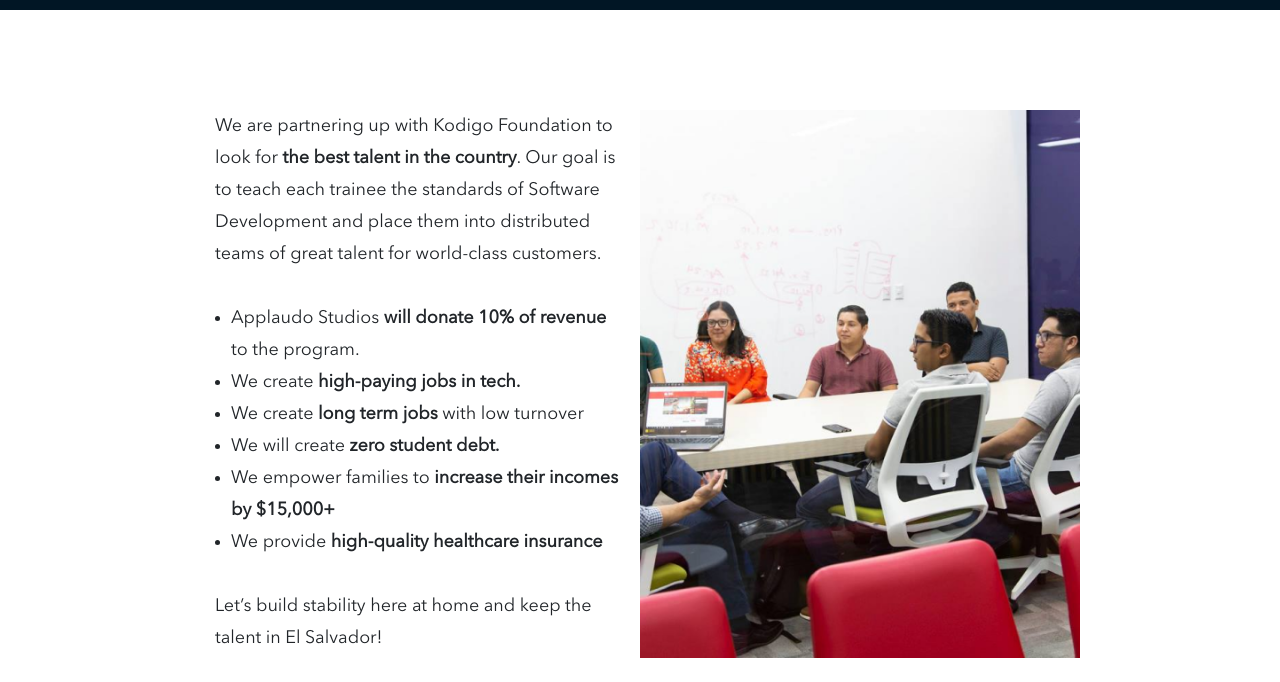
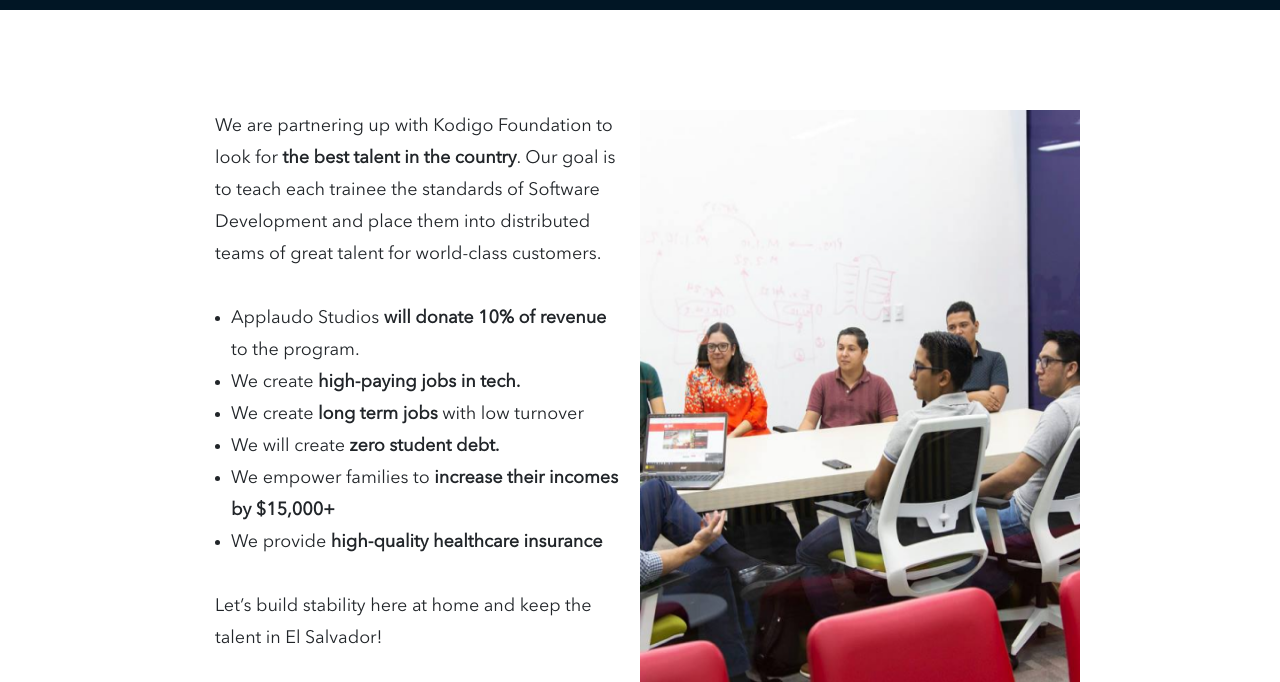
Before and after one commit to nicokurogane/applaudo-academy, a website: page index.html in a window 1280 px wide. Shown: the part 750-1432 px from the top of the page. Drawn offline with nearby package versions, Linux system fonts and the light colour scheme.

Commit message:
fixed trainee image

```diff
--- a/assets/scss/index.scss
+++ b/assets/scss/index.scss
@@ -133,10 +133,11 @@
     }
 
     .col-img-container {
-      padding: 0;
       .img-trainees {
-        // width: 375px;
-        // height: 262px;
+        background-image: url("../images/trainees.jpg");
+        background-repeat: no-repeat;
+        background-size: 100% 100%;
+        height: 252px;
       }
     }
 
@@ -422,6 +423,12 @@
       .col-info-container {
         margin-top: 0;
       }
+      .col-img-container {
+        .img-trainees {
+          background-image: url("../images/trainees.png");
+          height: 100%;
+        }
+      }
     }
 
     .img-trainees {
--- a/index.html
+++ b/index.html
@@ -97,8 +97,9 @@
             />
           </div>
         </div>
-        <div class="col-xs-12  col-md-6 col-img-container">
-          <img src="assets/images/trainees.png" class="img-fluid" />
+        <div class="col-xs-12 p-0 col-md-6 col-img-container">
+          <!-- <img src="assets/images/trainees.png" class="img-fluid" /> -->
+          <div class="img-trainees"></div>
         </div>
       </div>
     </div>
```
Also changed, not shown: assets/css/index.css, 1 other file.
